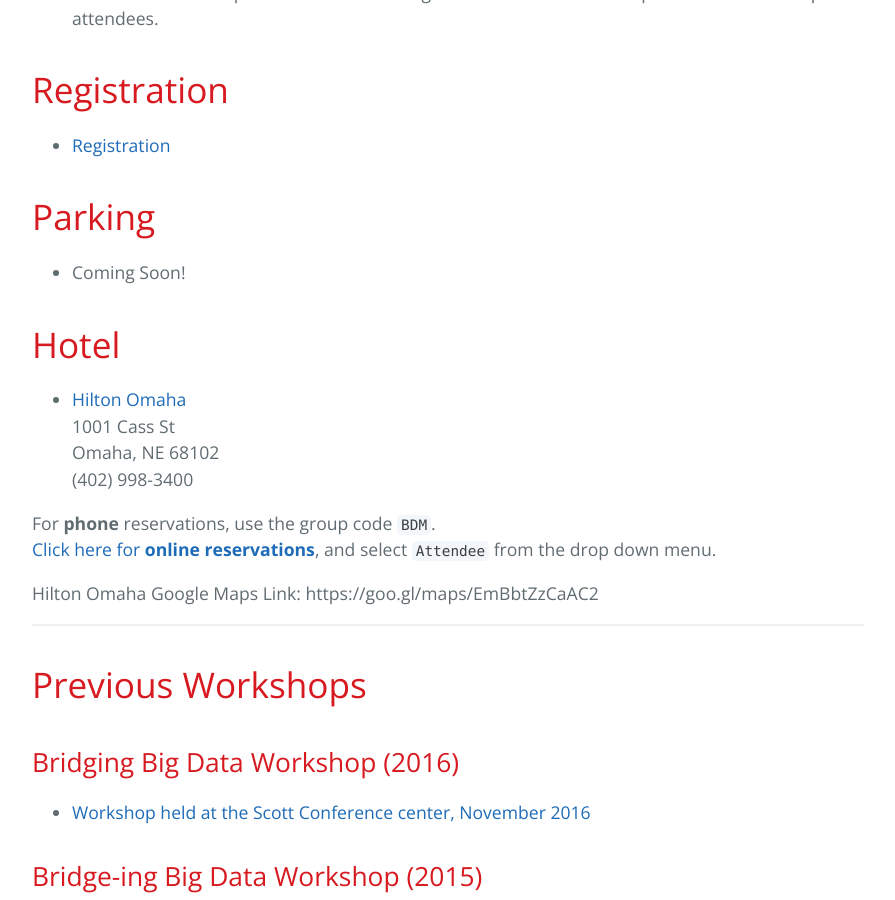
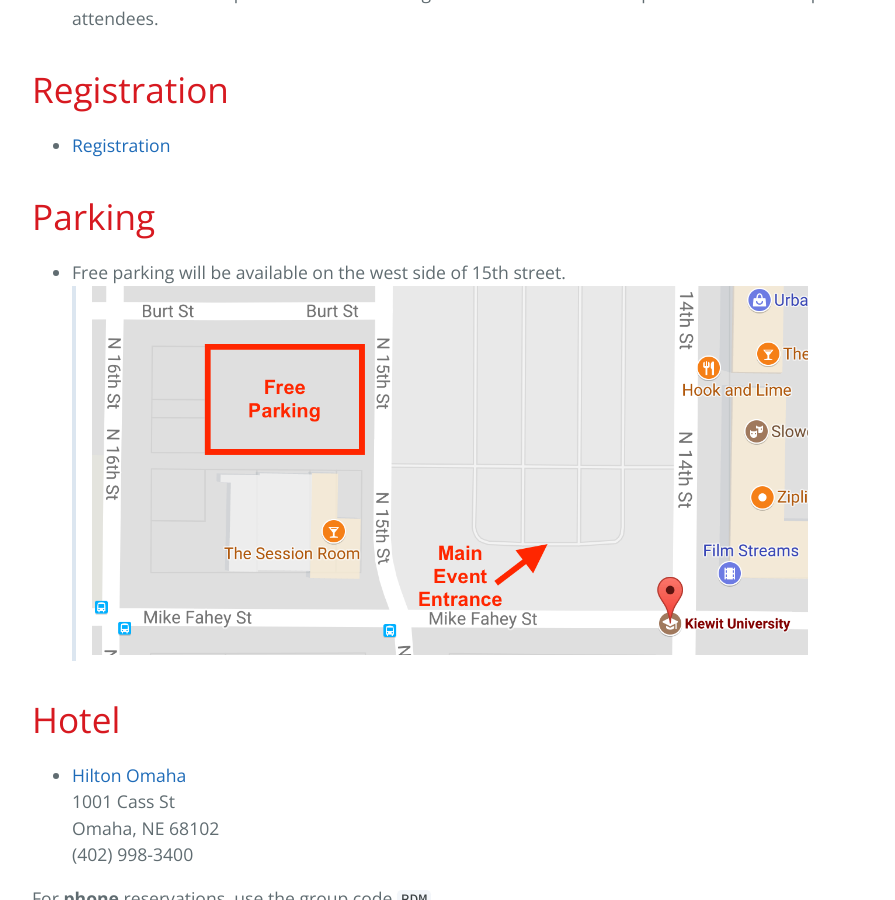
Before and after one commit to BridgingBigData/BridgingBigData.github.io, a Jekyll site: the page built from pages/bbd2017.md, in a window 1280 px wide and 900 px high, scrolled down 2129 px. Shown: the whole window, without its empty margins (192-1087 px from the left). Built offline with Jekyll 4.4.1, drawn with Linux system fonts in a browser that asks for light colours.

Commit message:
parking updates

```diff
--- a/pages/bbd2017.md
+++ b/pages/bbd2017.md
@@ -44,7 +44,8 @@
 - [Registration](https://bridgingbigdata.eventbrite.com)
 
 # Parking
-- Coming Soon!
+- Free parking will be available on the west side of 15th street.
+> ![Parking at Kiewit](../assets/img/parking2017.png)
 
 # Hotel
 - [Hilton Omaha](http://www3.hilton.com/en/hotels/nebraska/hilton-omaha-OMACVHH/index.html)
```
Also changed, not shown: assets/img/parking2017.png (added).
